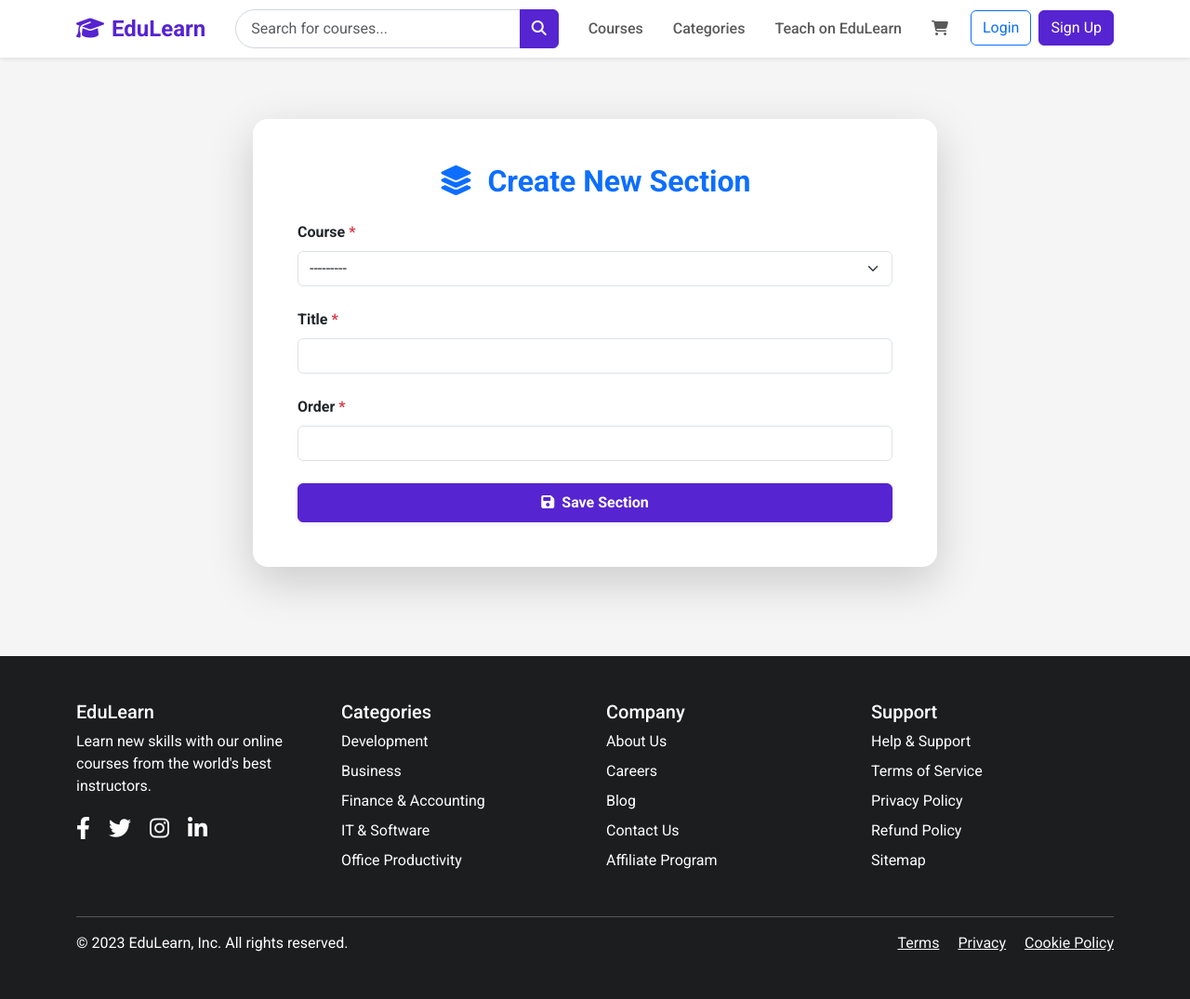
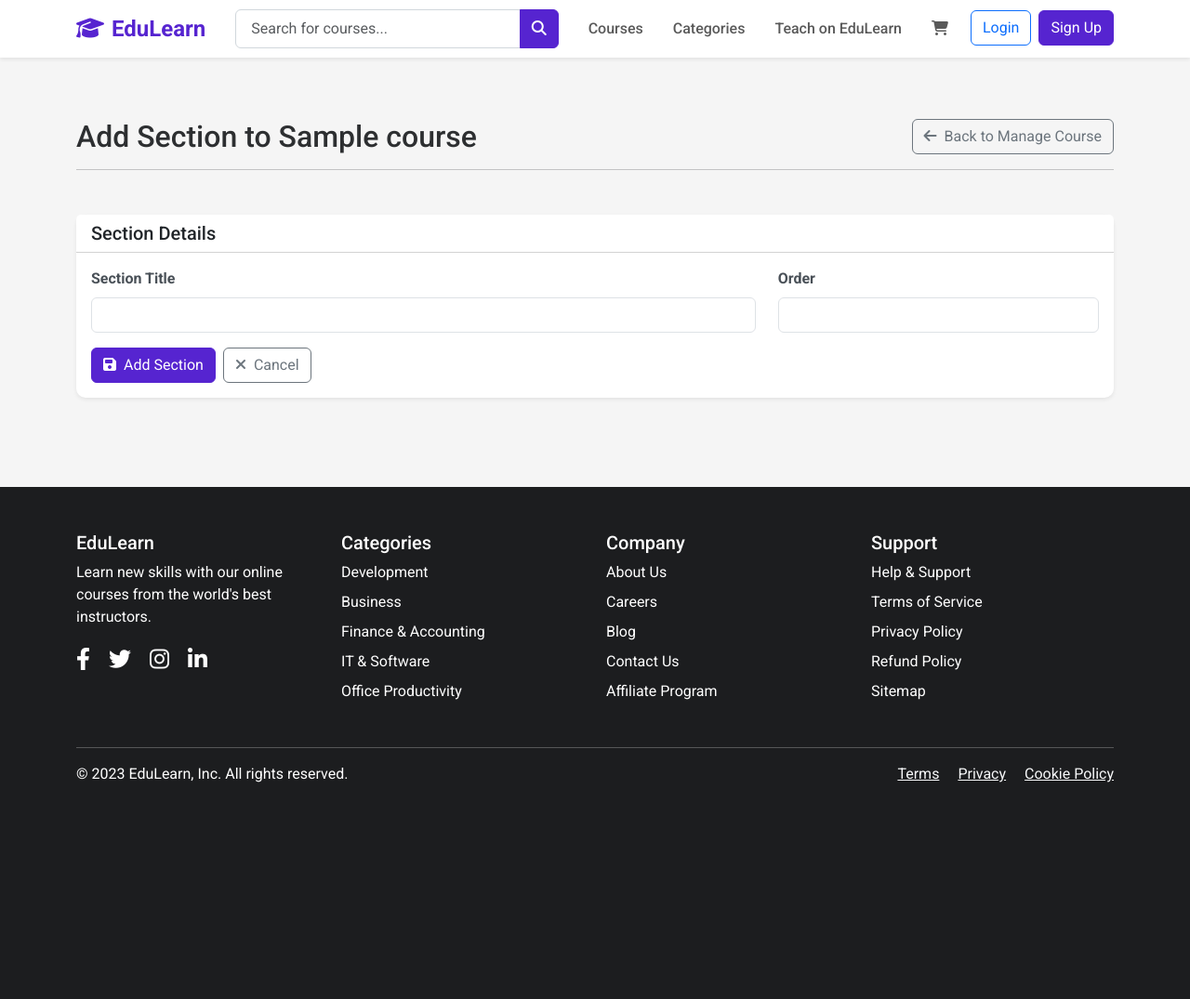
Before and after one commit to SHAHSULTANS/Edulearn, a Django app: template courses/templates/courses/section_form.html in a window 1280 px wide. Shown: the whole page at 93% size. After the commit the page ends 842 px from the top, so only its background shows below. Run offline with Django 5.2, Linux system fonts and the light colour scheme; the template is opened without the code that fills it: values that come from a table or form of the project are taken from there, others are empty; tables that the repository leaves empty hold one stand-in row (values such as "Sample post").

Commit message:
Refine instructor dashboard, course detail, and section form templates for better UX and functionality

```diff
--- a/courses/templates/courses/course_detail.html
+++ b/courses/templates/courses/course_detail.html
@@ -11,7 +11,7 @@
         <div class="dashboard-header mb-5">
             <div class="d-flex justify-content-between align-items-center">
                 <h2 class="mb-0">{{ course.title }}</h2>
-                <a href="{% url 'instructor_dashboard' %}" class="btn btn-outline-secondary">
+                <a href="{% url 'courses:instructor_dashboard' %}" class="btn btn-outline-secondary">
                     <i class="fas fa-arrow-left me-2"></i>Back to Dashboard
                 </a>
             </div>
--- a/courses/templates/courses/instructor_dashboard.html
+++ b/courses/templates/courses/instructor_dashboard.html
@@ -12,7 +12,7 @@
         <div class="dashboard-header mb-5">
             <div class="d-flex justify-content-between align-items-center">
                 <h2 class="mb-0">Instructor Dashboard</h2>
-                <a href="{% url 'course_create' %}" class="btn btn-primary">
+                <a href="{% url 'courses:course_create' %}" class="btn btn-primary">
                     <i class="fas fa-plus me-2"></i>Create New Course
                 </a>
             </div>
@@ -130,12 +130,12 @@
                                                    title="Edit">
                                                     <i class="fas fa-edit"></i>
                                                 </a>
-                                                <a href=""
+                                                <a href="{% url "courses:manage_course" course.id %}"
                                                    class="btn btn-sm btn-outline-secondary"
                                                    title="Manage">
                                                     <i class="fas fa-cog"></i>
                                                 </a>
-                                                <a href="{% url "course_detail" course.id %}"
+                                                <a href="{% url "courses:course_detail" course.id %}"
                                                    class="btn btn-sm btn-outline-info"
                                                    title="View">
                                                     <i class="fas fa-eye"></i>
--- a/courses/templates/courses/section_form.html
+++ b/courses/templates/courses/section_form.html
@@ -1,41 +1,53 @@
 {% extends 'base.html' %}
+{% load static %}
 
 {% block title %}
-<title>Create Section | EduLearn</title>
+    <title>EduLearn - Add Section</title>
 {% endblock %}
 
 {% block content %}
+<div class="instructor-dashboard">
     <div class="container py-5">
-  <div class="row justify-content-center">
-    <div class="col-lg-8">
-      <div class="card shadow-lg border-0 rounded-4 animate__animated animate__fadeInUp">
-        <div class="card-body p-5">
-          <h2 class="mb-4 text-primary text-center fw-bold">
-            <i class="fas fa-layer-group me-2"></i> Create New Section
-          </h2>
+        <div class="dashboard-header mb-5">
+            <div class="d-flex justify-content-between align-items-center">
+                <h2 class="mb-0">Add Section to {{ course.title }}</h2>
+                <a href="{% url 'courses:manage_course' course.id %}" class="btn btn-outline-secondary">
+                    <i class="fas fa-arrow-left me-2"></i>Back to Manage Course
+                </a>
+            </div>
+            <hr class="mt-3">
+        </div>
 
-          <form method="POST" novalidate>
+        <div class="card shadow-sm">
+            <div class="card-header bg-white">
+                <h5 class="mb-0">Section Details</h5>
+            </div>
+            <div class="card-body">
+                <form method="post">
                     {% csrf_token %}
-            {% for field in form %}
-              <div class="mb-4">
-                <label class="form-label fw-semibold">
-                  {{ field.label }}{% if field.field.required %} <span class="text-danger">*</span>{% endif %}
-                </label>
-                {{ field }}
-                {% if field.help_text %}
-                  <small class="form-text text-muted">{{ field.help_text }}</small>
-                {% endif %}
-                {% for error in field.errors %}
-                  <div class="text-danger">{{ error }}</div>
-                {% endfor %}
+                    {{ form.non_field_errors }}
+                    <div class="row">
+                        <div class="col-md-8 mb-3">
+                            <label for="{{ form.title.id_for_label }}" class="form-label">Section Title</label>
+                            {{ form.title }}
+                            {{ form.title.errors }}
                         </div>
-            {% endfor %}
-
-            <button type="submit" class="btn btn-primary w-100 py-2 fw-bold shadow-sm transition">
-              <i class="fas fa-save me-1"></i> Save Section
+                        <div class="col-md-4 mb-3">
+                            <label for="{{ form.order.id_for_label }}" class="form-label">Order</label>
+                            {{ form.order }}
+                            {{ form.order.errors }}
+                        </div>
+                    </div>
+                    {{ form.course.as_hidden }}
+                    <div class="d-flex gap-2">
+                        <button type="submit" class="btn btn-primary">
+                            <i class="fas fa-save me-2"></i>Add Section
                         </button>
+                        <a href="{% url 'courses:manage_course' course.id %}" class="btn btn-outline-secondary">
+                            <i class="fas fa-times me-2"></i>Cancel
+                        </a>
+                    </div>
                 </form>
-        </div>
             </div>
         </div>
     </div>
@@ -43,21 +55,22 @@
 {% endblock %}
 
 {% block extra_css %}
-<link rel="stylesheet" href="https://cdnjs.cloudflare.com/ajax/libs/animate.css/4.1.1/animate.min.css" />
 <style>
-  input, select, textarea {
-    transition: border-color 0.3s ease, box-shadow 0.3s ease;
+    .instructor-dashboard {
+        background-color: #f8f9fa;
+        min-height: 100vh;
     }
-
-  input:focus, select:focus, textarea:focus {
-    border-color: var(--primary-color);
-    box-shadow: 0 0 0 0.2rem rgba(86, 36, 208, 0.25);
+    .card {
+        border: none;
+        border-radius: 10px;
+        box-shadow: 0 4px 6px rgba(0, 0, 0, 0.05);
     }
-
-  .btn-primary:hover {
-    background-color: var(--accent-color);
-    border-color: var(--accent-color);
-    box-shadow: 0 4px 12px rgba(86, 36, 208, 0.4);
+    .form-label {
+        font-weight: 600;
+        color: #495057;
+    }
+    .form-control, .form-select {
+        border-radius: 0.375rem;
     }
 </style>
 {% endblock %}
```
Lines whose indentation alone changed are shown as unchanged.
